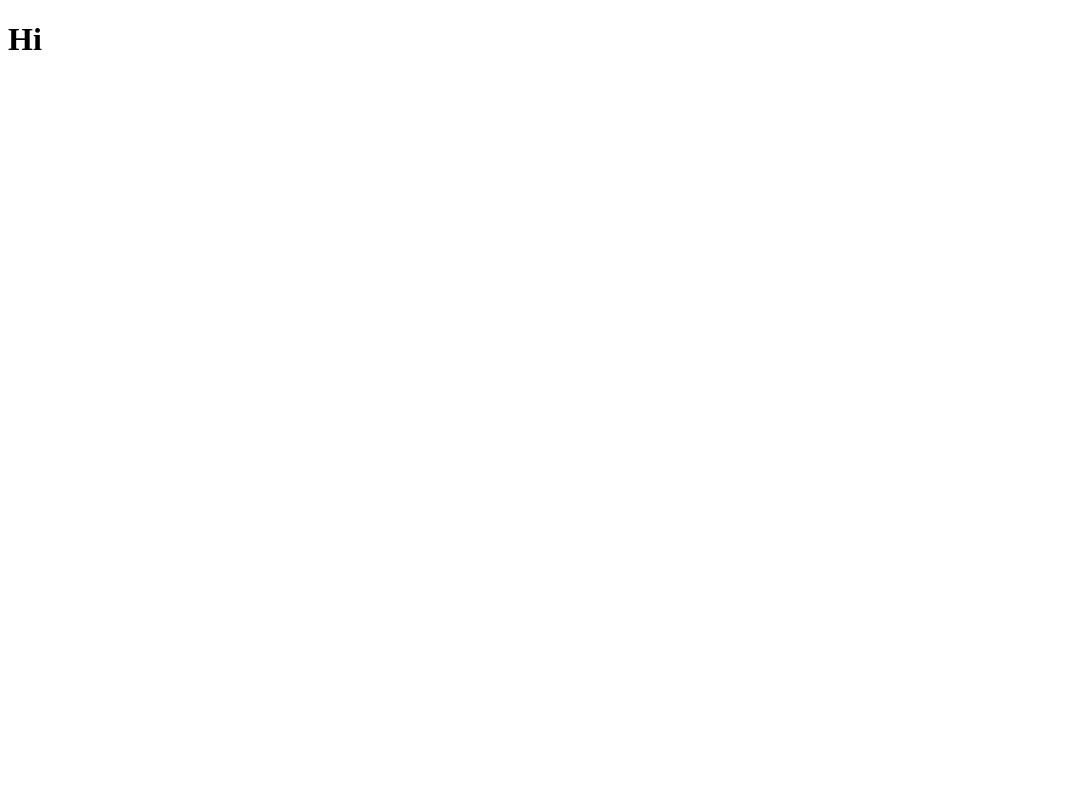
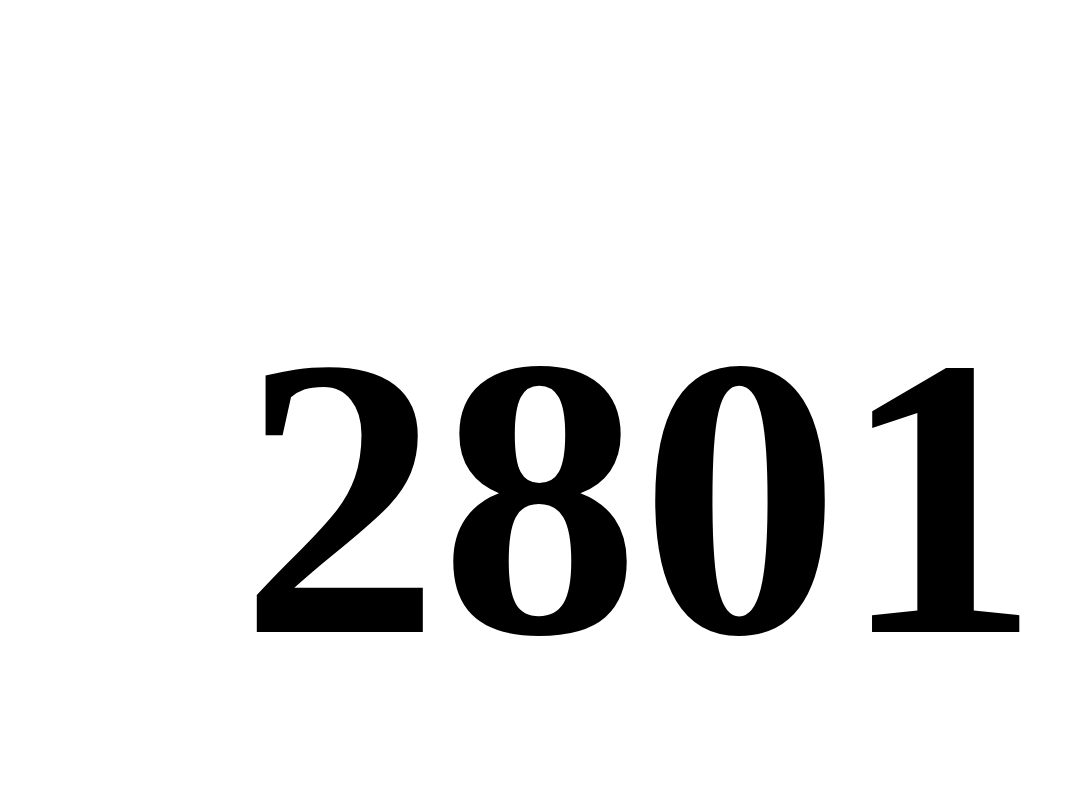
Before and after one commit to artsy/team-navigator, a React (Create React App) app: page / in a window 1280 px wide. Shown: the top 800 px of the page, without its empty margins (0-1075 px from the left). Built offline with nearby package versions, Linux system fonts and the light colour scheme.

Commit message:
WIP on showing the number of buy now artworks:

```diff
--- a/src/v3/App.tsx
+++ b/src/v3/App.tsx
@@ -1,9 +1,22 @@
 import * as React from "react"
+
+class ReloaderApp extends React.Component {
+
+  public render() {
+    return <App/ >
+  }
+}
 
 class App extends React.Component {
   public render() {
-    return <h1>Hi</h1>
+    return <html>
+    <body style={{ textAlign: "center" }}>
+    <h1 style={{ fontSize: 400, marginBottom: 0 }}>2801</h1>
+    <h2 style={{ fontSize: 200, marginBottom: 0 }}>Buy Now<br/>Artworks</h2>
+    </body>
+    </html>
   }
 }
 
-export default App
+
+export default ReloaderApp
```
